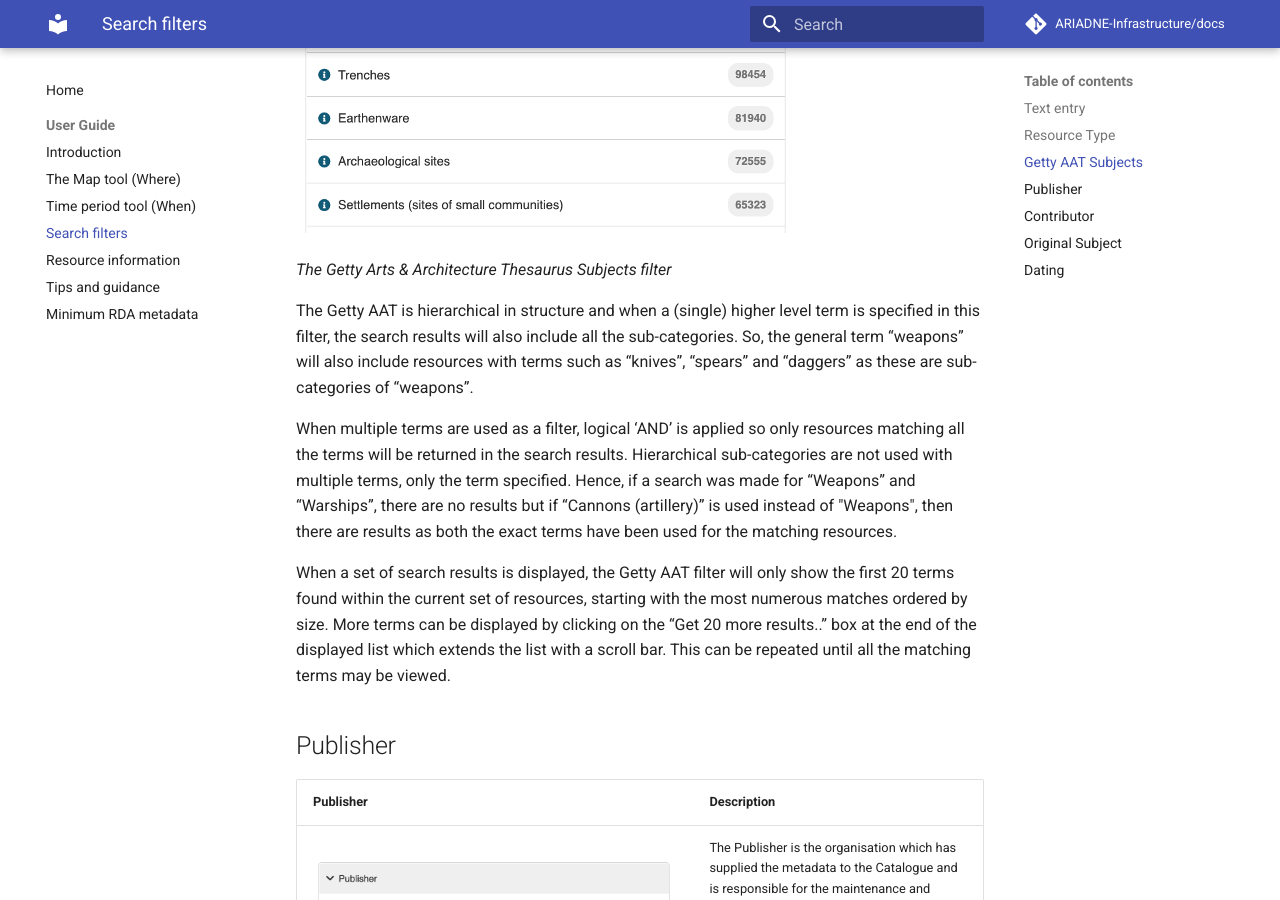
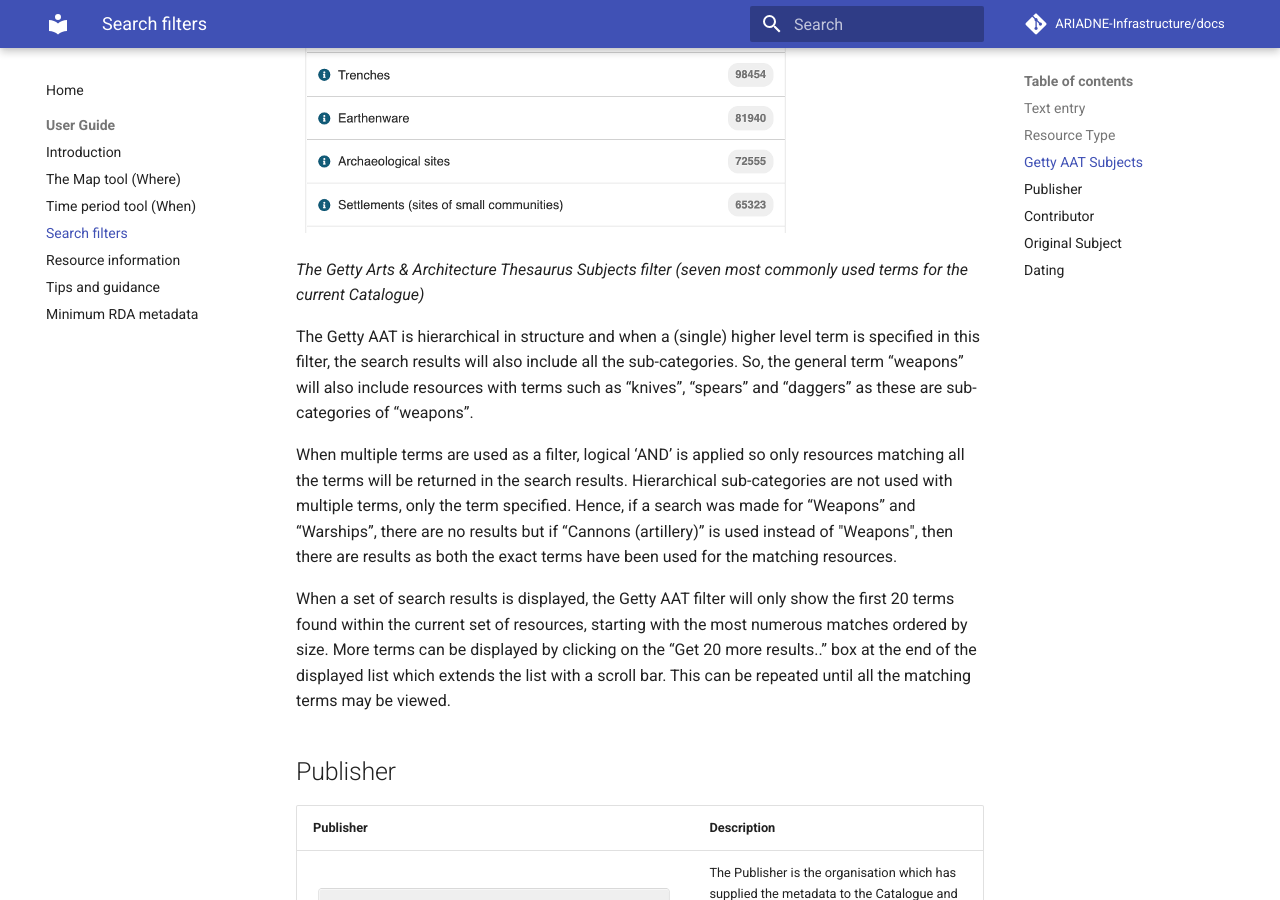
Before and after one commit to uoy-ads/hsds-data-catalogue-docs, an MkDocs documentation site: the page built from docs/Portal_User_Guide/Section-4_Search_Filters.md, in a window 1280 px wide and 900 px high, scrolled down 2344 px. Built offline with MkDocs 1.6.1 and Material for MkDocs 9.7.7, drawn with Linux system fonts in a browser that asks for light colours; comment, search, counter and statistics services are not loaded.

Commit message:
Update Section-4_Search_Filters.md

```diff
--- a/docs/Portal_User_Guide/Section-4_Search_Filters.md
+++ b/docs/Portal_User_Guide/Section-4_Search_Filters.md
@@ -2,7 +2,7 @@
 description: Section 4 of the ARIADNE Portal Guide on how to use the Catalogue - the individual filters.
 ---
 
-![Header image](../assets/ARIADNE_Portal_Guide_banner.png){ width="850" }
+![ARIADNE Portal Header image](../assets/ARIADNE_Portal_Guide_banner.png){ width="850" }
 
 # Search Filters
 
@@ -31,9 +31,9 @@
 
 The use of this filter is highly recommended to obtain accurate, meaningful results.
 
-![image](../assets/22-Getty-AAT-subjects.png)
+![Option menu showing list of 7 most used Getty AAT subjects](../assets/22-Getty-AAT-subjects.png)
 
-<p><i>The Getty Arts & Architecture Thesaurus Subjects filter</i></p>
+<p><i>The Getty Arts & Architecture Thesaurus Subjects filter (seven most commonly used terms for the current Catalogue)</i></p>
 
 The Getty AAT is hierarchical in structure and when a (single) higher level term is specified in this filter, the search results will also include all the sub-categories. So, the general term “weapons” will also include resources with terms such as “knives”, “spears” and “daggers” as these are sub-categories of “weapons”.
 
@@ -45,11 +45,11 @@
 
 | Publisher | Description |
 | ----------- | ----------- |
-| &nbsp;&nbsp;&nbsp;&nbsp;&nbsp;&nbsp;&nbsp;&nbsp;&nbsp;&nbsp;&nbsp;&nbsp;&nbsp;&nbsp;&nbsp;&nbsp;&nbsp;&nbsp;&nbsp;&nbsp;&nbsp;&nbsp;&nbsp;&nbsp;&nbsp;&nbsp;&nbsp;&nbsp;&nbsp;&nbsp;&nbsp;&nbsp;&nbsp;&nbsp;&nbsp;&nbsp;&nbsp;&nbsp;&nbsp;&nbsp;&nbsp;&nbsp;&nbsp;&nbsp;&nbsp;&nbsp;&nbsp;&nbsp;&nbsp;&nbsp;&nbsp;&nbsp;&nbsp;&nbsp;&nbsp;&nbsp;&nbsp;&nbsp;&nbsp;&nbsp;&nbsp;&nbsp;&nbsp;&nbsp;&nbsp;&nbsp;&nbsp;&nbsp;&nbsp;&nbsp;&nbsp;&nbsp;&nbsp;&nbsp;&nbsp;&nbsp;&nbsp;&nbsp;![image](../assets/23-Publisher.png) | The Publisher is the organisation which has supplied the metadata to the Catalogue and is responsible for the maintenance and updating of this metadata. <Br><Br>The Publisher may also own the original data or be responsible for its maintenance as in the case of regional and national repositories. |
+| &nbsp;&nbsp;&nbsp;&nbsp;&nbsp;&nbsp;&nbsp;&nbsp;&nbsp;&nbsp;&nbsp;&nbsp;&nbsp;&nbsp;&nbsp;&nbsp;&nbsp;&nbsp;&nbsp;&nbsp;&nbsp;&nbsp;&nbsp;&nbsp;&nbsp;&nbsp;&nbsp;&nbsp;&nbsp;&nbsp;&nbsp;&nbsp;&nbsp;&nbsp;&nbsp;&nbsp;&nbsp;&nbsp;&nbsp;&nbsp;&nbsp;&nbsp;&nbsp;&nbsp;&nbsp;&nbsp;&nbsp;&nbsp;&nbsp;&nbsp;&nbsp;&nbsp;&nbsp;&nbsp;&nbsp;&nbsp;&nbsp;&nbsp;&nbsp;&nbsp;&nbsp;&nbsp;&nbsp;&nbsp;&nbsp;&nbsp;&nbsp;&nbsp;&nbsp;&nbsp;&nbsp;&nbsp;&nbsp;&nbsp;&nbsp;&nbsp;&nbsp;&nbsp;![List of dataset publishers](../assets/23-Publisher.png) | The Publisher is the organisation which has supplied the metadata to the Catalogue and is responsible for the maintenance and updating of this metadata. <Br><Br>The Publisher may also own the original data or be responsible for its maintenance as in the case of regional and national repositories. |
 
 Note that the “i” icon next to each name provides a short summary about the Publisher in a new page which also shows the geographic distribution of their records on the map and the first 20 of these below a link to the Publisher’s website. The second link will display the results in the standard ‘Results’ page.
 
-![image](../assets/24-Publisher-information.png){ width="850" }
+![Publisher information for Nara, Japan](../assets/24-Publisher-information.png){ width="850" }
 
 <p align=center><i>The Publisher information for Nara, Japan</i></p>
 
@@ -57,13 +57,13 @@
 
 | Contributor | Description |
 | ----------- | ----------- |
-| &nbsp;&nbsp;&nbsp;&nbsp;&nbsp;&nbsp;&nbsp;&nbsp;&nbsp;&nbsp;&nbsp;&nbsp;&nbsp;&nbsp;&nbsp;&nbsp;&nbsp;&nbsp;&nbsp;&nbsp;&nbsp;&nbsp;&nbsp;&nbsp;&nbsp;&nbsp;&nbsp;&nbsp;&nbsp;&nbsp;&nbsp;&nbsp;&nbsp;&nbsp;&nbsp;&nbsp;&nbsp;&nbsp;&nbsp;&nbsp;&nbsp;&nbsp;&nbsp;&nbsp;&nbsp;&nbsp;&nbsp;&nbsp;&nbsp;&nbsp;&nbsp;&nbsp;&nbsp;&nbsp;&nbsp;&nbsp;&nbsp;&nbsp;&nbsp;&nbsp;&nbsp;&nbsp;&nbsp;&nbsp;&nbsp;&nbsp;&nbsp;&nbsp;&nbsp;&nbsp;&nbsp;&nbsp;&nbsp;&nbsp;&nbsp;&nbsp;&nbsp;&nbsp;&nbsp;&nbsp;&nbsp;![image](../assets/25-Contributor.png) | The Contributor is usually (but not always) the original owner of the data.  The Publisher creates and maps the metadata in the Catalogue on behalf of the Contributor.
+| &nbsp;&nbsp;&nbsp;&nbsp;&nbsp;&nbsp;&nbsp;&nbsp;&nbsp;&nbsp;&nbsp;&nbsp;&nbsp;&nbsp;&nbsp;&nbsp;&nbsp;&nbsp;&nbsp;&nbsp;&nbsp;&nbsp;&nbsp;&nbsp;&nbsp;&nbsp;&nbsp;&nbsp;&nbsp;&nbsp;&nbsp;&nbsp;&nbsp;&nbsp;&nbsp;&nbsp;&nbsp;&nbsp;&nbsp;&nbsp;&nbsp;&nbsp;&nbsp;&nbsp;&nbsp;&nbsp;&nbsp;&nbsp;&nbsp;&nbsp;&nbsp;&nbsp;&nbsp;&nbsp;&nbsp;&nbsp;&nbsp;&nbsp;&nbsp;&nbsp;&nbsp;&nbsp;&nbsp;&nbsp;&nbsp;&nbsp;&nbsp;&nbsp;&nbsp;&nbsp;&nbsp;&nbsp;&nbsp;&nbsp;&nbsp;&nbsp;&nbsp;&nbsp;&nbsp;&nbsp;&nbsp;![List of contributors](../assets/25-Contributor.png) | The Contributor is usually (but not always) the original owner of the data.  The Publisher creates and maps the metadata in the Catalogue on behalf of the Contributor.
 
 ## Original Subject
 
 | Original Subject| Description |
 | ----------- | ----------- |
-| &nbsp;&nbsp;&nbsp;&nbsp;&nbsp;&nbsp;&nbsp;&nbsp;&nbsp;&nbsp;&nbsp;&nbsp;&nbsp;&nbsp;&nbsp;&nbsp;&nbsp;&nbsp;&nbsp;&nbsp;&nbsp;&nbsp;&nbsp;&nbsp;&nbsp;&nbsp;&nbsp;&nbsp;&nbsp;&nbsp;&nbsp;&nbsp;&nbsp;&nbsp;&nbsp;&nbsp;&nbsp;&nbsp;&nbsp;&nbsp;&nbsp;&nbsp;&nbsp;&nbsp;&nbsp;&nbsp;&nbsp;&nbsp;&nbsp;&nbsp;&nbsp;&nbsp;&nbsp;&nbsp;&nbsp;&nbsp;&nbsp;&nbsp;&nbsp;&nbsp;&nbsp;&nbsp;&nbsp;&nbsp;&nbsp;&nbsp;&nbsp;&nbsp;&nbsp;&nbsp;&nbsp;&nbsp;&nbsp;&nbsp;&nbsp;&nbsp;&nbsp;&nbsp;&nbsp;&nbsp;&nbsp;&nbsp;&nbsp;&nbsp;&nbsp;&nbsp;&nbsp;&nbsp;&nbsp;&nbsp;&nbsp;&nbsp;&nbsp;&nbsp;&nbsp;&nbsp;&nbsp;![image](../assets/26-Original-subject.png)| The original subject is the term from the ontology used by the Contributor and/or Publisher and which is then mapped to the Getty AAT.<Br><Br>The Original subject will, in most cases, be in the native language of the provider. The option to filter using alternative, localised terms facilitates both multi-lingual searches (i.e. in languages other than English) and terminology specific to a Publisher (country). |
+| &nbsp;&nbsp;&nbsp;&nbsp;&nbsp;&nbsp;&nbsp;&nbsp;&nbsp;&nbsp;&nbsp;&nbsp;&nbsp;&nbsp;&nbsp;&nbsp;&nbsp;&nbsp;&nbsp;&nbsp;&nbsp;&nbsp;&nbsp;&nbsp;&nbsp;&nbsp;&nbsp;&nbsp;&nbsp;&nbsp;&nbsp;&nbsp;&nbsp;&nbsp;&nbsp;&nbsp;&nbsp;&nbsp;&nbsp;&nbsp;&nbsp;&nbsp;&nbsp;&nbsp;&nbsp;&nbsp;&nbsp;&nbsp;&nbsp;&nbsp;&nbsp;&nbsp;&nbsp;&nbsp;&nbsp;&nbsp;&nbsp;&nbsp;&nbsp;&nbsp;&nbsp;&nbsp;&nbsp;&nbsp;&nbsp;&nbsp;&nbsp;&nbsp;&nbsp;&nbsp;&nbsp;&nbsp;&nbsp;&nbsp;&nbsp;&nbsp;&nbsp;&nbsp;&nbsp;&nbsp;&nbsp;&nbsp;&nbsp;&nbsp;&nbsp;&nbsp;&nbsp;&nbsp;&nbsp;&nbsp;&nbsp;&nbsp;&nbsp;&nbsp;&nbsp;&nbsp;&nbsp;![Option list of original subject used in the metadata](../assets/26-Original-subject.png)| The original subject is the term from the ontology used by the Contributor and/or Publisher and which is then mapped to the Getty AAT.<Br><Br>The Original subject will, in most cases, be in the native language of the provider. The option to filter using alternative, localised terms facilitates both multi-lingual searches (i.e. in languages other than English) and terminology specific to a Publisher (country). |
 
 ## Dating
 
@@ -71,4 +71,4 @@
 
 | Dating | Description |
 | ----------- | ----------- |
-| &nbsp;&nbsp;&nbsp;&nbsp;&nbsp;&nbsp;&nbsp;&nbsp;&nbsp;&nbsp;&nbsp;&nbsp;&nbsp;&nbsp;&nbsp;&nbsp;&nbsp;&nbsp;&nbsp;&nbsp;&nbsp;&nbsp;&nbsp;&nbsp;&nbsp;&nbsp;&nbsp;&nbsp;&nbsp;&nbsp;&nbsp;&nbsp;&nbsp;&nbsp;&nbsp;&nbsp;&nbsp;&nbsp;&nbsp;&nbsp;&nbsp;&nbsp;&nbsp;&nbsp;&nbsp;&nbsp;&nbsp;&nbsp;&nbsp;&nbsp;&nbsp;&nbsp;&nbsp;&nbsp;&nbsp;&nbsp;&nbsp;&nbsp;&nbsp;&nbsp;&nbsp;&nbsp;&nbsp;&nbsp;&nbsp;&nbsp;&nbsp;&nbsp;&nbsp;&nbsp;&nbsp;&nbsp;&nbsp;&nbsp;&nbsp;&nbsp;&nbsp;&nbsp;&nbsp;&nbsp;&nbsp;&nbsp;&nbsp;&nbsp;&nbsp;&nbsp;&nbsp;&nbsp;&nbsp;&nbsp;&nbsp;&nbsp;&nbsp;&nbsp;&nbsp;![image](../assets/27-Dating.png) | In the example here, all matches to the first four characters “medi” entered in the text box are listed. As can be seen, there are several matches to the (intended) term of “medieval” and also a few others where different spellings or languages have been used in the original metadata. One term, Holoceno medio (Mid-Holocene) is an unintended match! |
+| &nbsp;&nbsp;&nbsp;&nbsp;&nbsp;&nbsp;&nbsp;&nbsp;&nbsp;&nbsp;&nbsp;&nbsp;&nbsp;&nbsp;&nbsp;&nbsp;&nbsp;&nbsp;&nbsp;&nbsp;&nbsp;&nbsp;&nbsp;&nbsp;&nbsp;&nbsp;&nbsp;&nbsp;&nbsp;&nbsp;&nbsp;&nbsp;&nbsp;&nbsp;&nbsp;&nbsp;&nbsp;&nbsp;&nbsp;&nbsp;&nbsp;&nbsp;&nbsp;&nbsp;&nbsp;&nbsp;&nbsp;&nbsp;&nbsp;&nbsp;&nbsp;&nbsp;&nbsp;&nbsp;&nbsp;&nbsp;&nbsp;&nbsp;&nbsp;&nbsp;&nbsp;&nbsp;&nbsp;&nbsp;&nbsp;&nbsp;&nbsp;&nbsp;&nbsp;&nbsp;&nbsp;&nbsp;&nbsp;&nbsp;&nbsp;&nbsp;&nbsp;&nbsp;&nbsp;&nbsp;&nbsp;&nbsp;&nbsp;&nbsp;&nbsp;&nbsp;&nbsp;&nbsp;&nbsp;&nbsp;&nbsp;&nbsp;&nbsp;&nbsp;&nbsp;![List of Dating options for text entry of "medi"](../assets/27-Dating.png) | In the example here, all matches to the first four characters “medi” entered in the text box are listed. As can be seen, there are several matches to the (intended) term of “medieval” and also a few others where different spellings or languages have been used in the original metadata. One term, Holoceno medio (Mid-Holocene) is an unintended match! |
```
Also changed, not shown: other parts of docs/Portal_User_Guide/Section-4_Search_Filters.md (+2 -2 lines).
